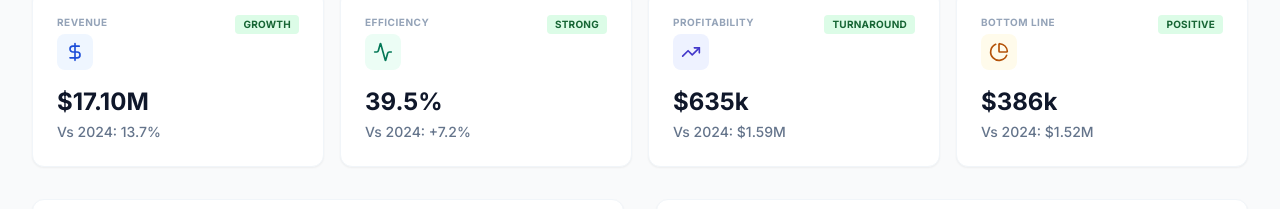
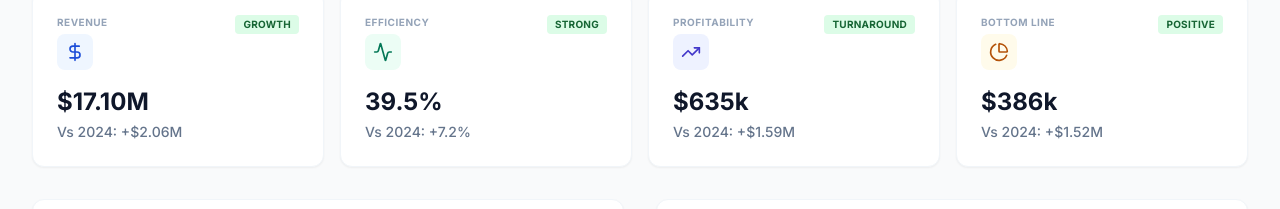
Before and after one commit to accalimlighting/GM-Dashboard, a React (Vite) app: page / in a window 1280 px wide. Shown: the part 186-395 px from the top of the page. Built offline with nearby package versions, Linux system fonts and the light colour scheme.

Commit message:
Add signed deltas and restore KPI headers

```diff
--- a/src/App.jsx
+++ b/src/App.jsx
@@ -161,6 +161,14 @@ export default function GMDashboard() {
     return `$${val.toFixed(0)}`;
   };
 
+  const formatDelta = (val, type) => {
+    if (val === 0) return type === 'percent' ? '0.0%' : '$0';
+    const sign = val > 0 ? '+' : '-';
+    const absVal = Math.abs(val);
+    if (type === 'percent') return `${sign}${absVal.toFixed(1)}%`;
+    return `${sign}${formatValue(absVal, 'currency')}`;
+  };
+
   const repRows = SALES_REP_YOY.map((rep) => {
     const yoy = rep.y2025 - rep.y2024;
     const yoyPct = rep.y2024 === 0 ? 100 : (yoy / rep.y2024) * 100;
@@ -171,40 +179,40 @@ export default function GMDashboard() {
 
   const kpiCards = [
     {
-      title: "Total Sales",
+      title: "GROSS REVENUE",
       category: "Revenue",
       value: formatValue(TOTAL_SALES_2025, "currency"),
-      subValue: `Vs 2024: ${((TOTAL_SALES_2025 - TOTAL_SALES_2024) / TOTAL_SALES_2024 * 100).toFixed(1)}%`,
+      subValue: `Vs 2024: ${formatDelta(TOTAL_SALES_2025 - TOTAL_SALES_2024, 'currency')}`,
       icon: DollarSign,
       color: "bg-blue-50 text-blue-700",
       status: "Growth",
       statusColor: "bg-green-100 text-green-800"
     },
     {
-      title: "Gross Margin",
+      title: "GROSS MARGIN",
       category: "Efficiency",
       value: `39.5%`,
-      subValue: `Vs 2024: +7.2%`,
+      subValue: `Vs 2024: ${formatDelta(39.5 - 32.3, 'percent')}`,
       icon: Activity,
       color: "bg-emerald-50 text-emerald-700",
       status: "Strong",
       statusColor: "bg-green-100 text-green-800"
     },
     {
-      title: "EBITDA",
+      title: "PROFITABILITY (EBITDA)",
       category: "Profitability",
       value: formatValue(635229.78, "currency"),
-      subValue: `Vs 2024: ${formatValue(635229.78 - (-953185.16), "currency")}`,
+      subValue: `Vs 2024: ${formatDelta(635229.78 - (-953185.16), "currency")}`,
       icon: TrendingUp,
       color: "bg-indigo-50 text-indigo-700",
       status: "Turnaround",
       statusColor: "bg-green-100 text-green-800"
     },
     {
-      title: "Net Income",
+      title: "NET INCOME",
       category: "Bottom Line",
       value: formatValue(386450.37, "currency"),
-      subValue: `Vs 2024: ${formatValue(386450.37 - (-1138149.23), "currency")}`,
+      subValue: `Vs 2024: ${formatDelta(386450.37 - (-1138149.23), "currency")}`,
       icon: PieChart,
       color: "bg-amber-50 text-amber-700",
       status: "Positive",
```
